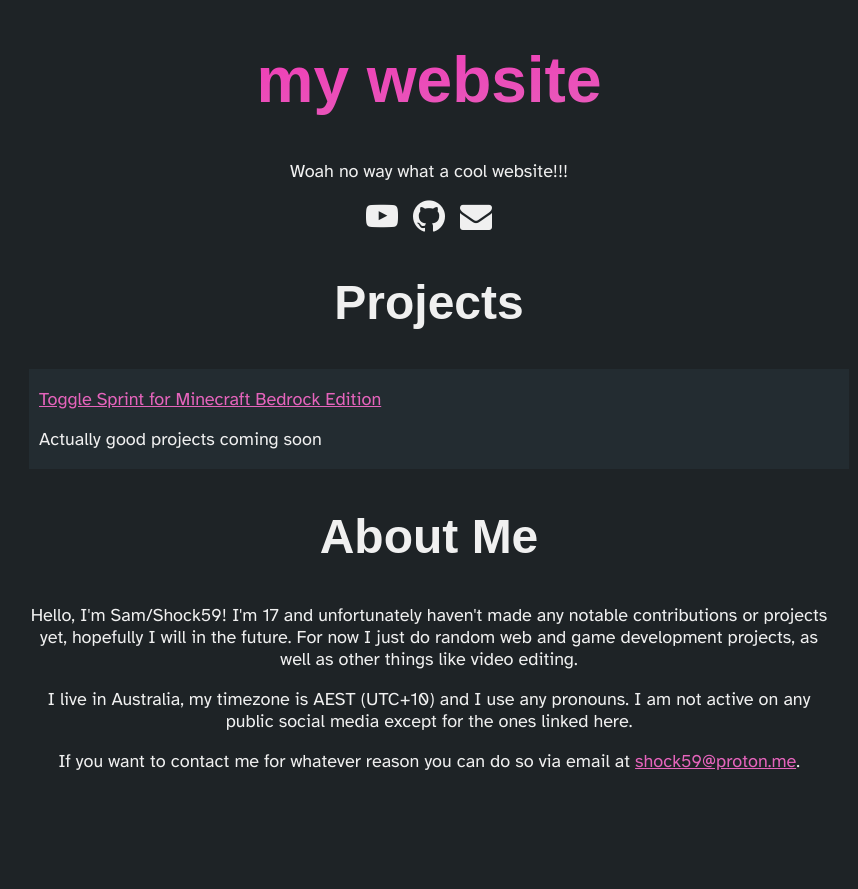
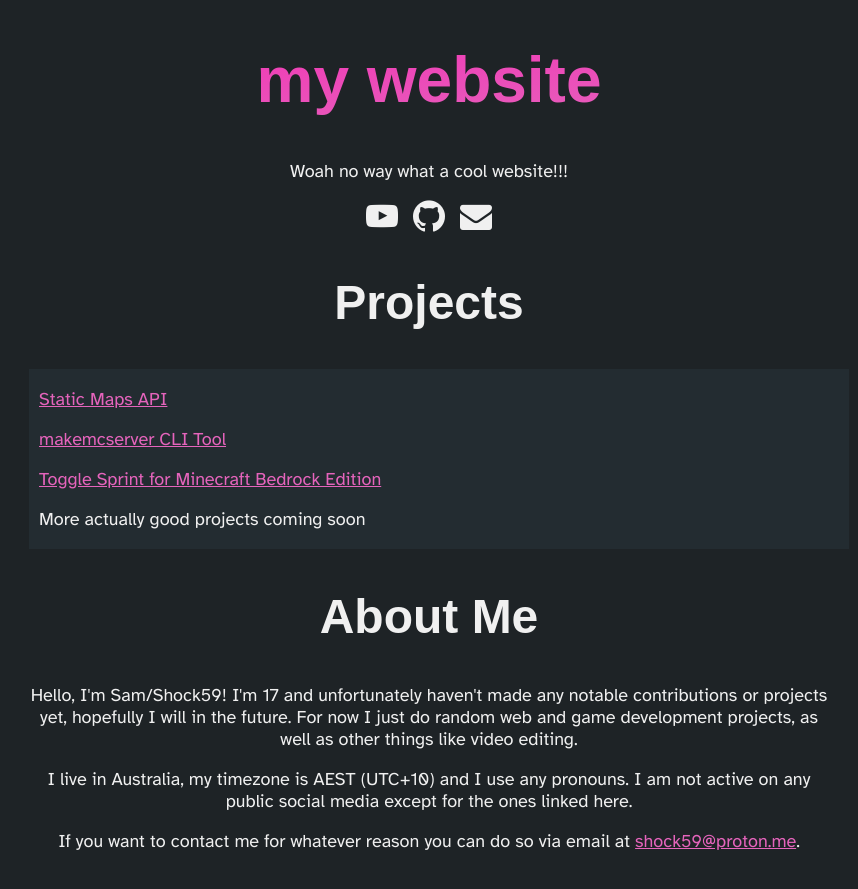
Before and after one commit to shock59/website, a Jekyll site: the page built from index.html, in a window 1280 px wide. Shown: the top 889 px of the page, without its empty margins (211-1069 px from the left). Built offline with Jekyll 4.4.1, drawn with Linux system fonts in a browser that asks for light colours; some web fonts are replaced.

Commit message:
Update projects

```diff
--- a/index.html
+++ b/index.html
@@ -19,12 +19,22 @@ page-title: my website
 <h2>Projects</h2>
 <div class="showcase">
   <p>
+    <a href="https://staticmap.samv.me/">
+      Static Maps API</a
+    >
+  </p>
+  <p>
+    <a href="https://github.com/shock59/makemcserver/?tab=readme-ov-file#makemcserver">
+      makemcserver CLI Tool</a
+    >
+  </p>
+  <p>
     <a href="https://www.youtube.com/watch?v=Jr8kcOYOW68">
       Toggle Sprint for Minecraft Bedrock Edition</a
     >
   </p>
 
-  <p>Actually good projects coming soon</p>
+  <p>More actually good projects coming soon</p>
 </div>
 
 {% if site.posts.size > 0 %}
```
